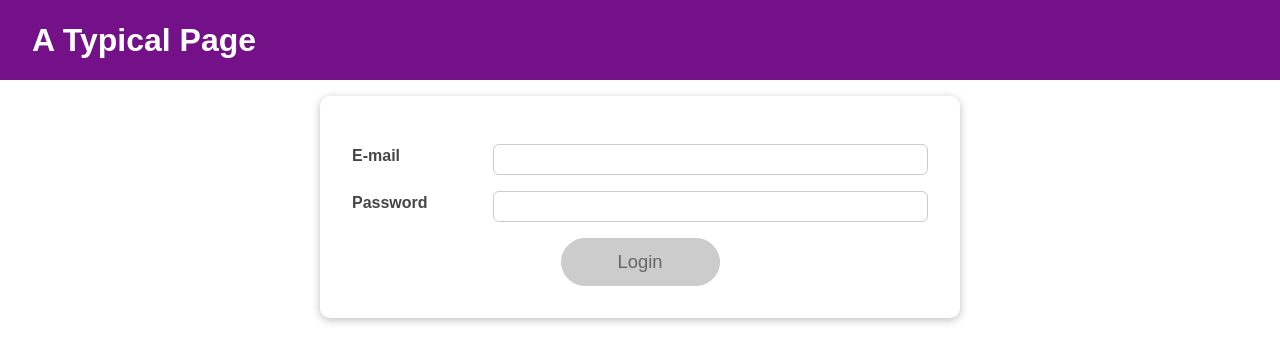
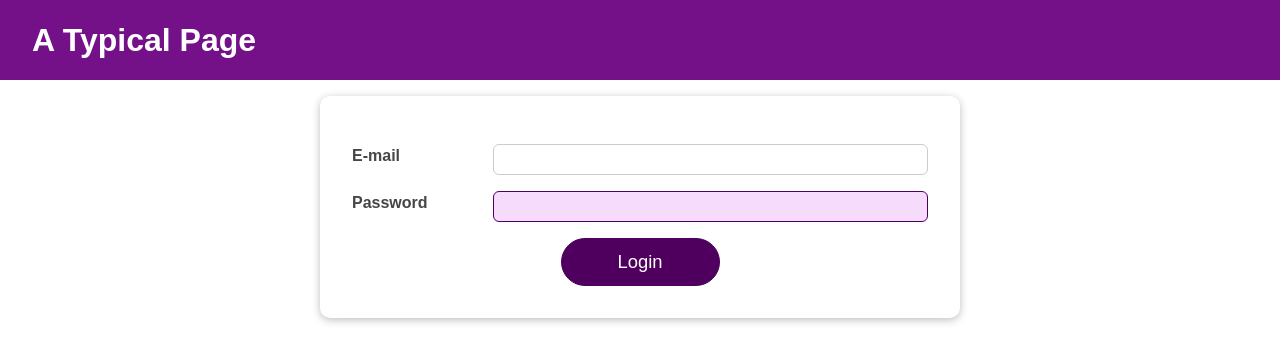
Before and after one commit to martinwachira/how2React-Redefined-2, a React (Create React App) app: page / in a window 1280 px wide. Shown: the top 362 px of the page. Built offline with nearby package versions, Linux system fonts and the light colour scheme.

Commit message:
use ref hook to focus the current input item

```diff
--- a/src/components/Login/Login.js
+++ b/src/components/Login/Login.js
@@ -95,7 +95,8 @@ const Login = (props) => {
           onBlur={validatePasswordHandler}
         />
         <div className={classes.actions}>
-          <Button type="submit" className={classes.btn} disabled={!formIsValid}>
+          {/* <Button type="submit" className={classes.btn} disabled={!formIsValid}> */}
+          <Button type="submit" className={classes.btn}>
             Login
           </Button>
         </div>
--- a/src/components/UI/Input/FormInput.js
+++ b/src/components/UI/Input/FormInput.js
@@ -1,7 +1,11 @@
-import React from "react";
+import React, { useRef, useEffect } from "react";
 import classes from "./FormInput.module.css";
 
 const FormInput = (props) => {
+  const inputRef = useRef();
+  useEffect(() => {
+    inputRef.current.focus();
+  }, []);
   return (
     <>
       <div
@@ -11,6 +15,7 @@ const FormInput = (props) => {
       >
         <label htmlFor={props.id}>{props.label}</label>
         <input
+          ref={inputRef}
           type={props.type}
           id={props.id}
           value={props.value}
```
